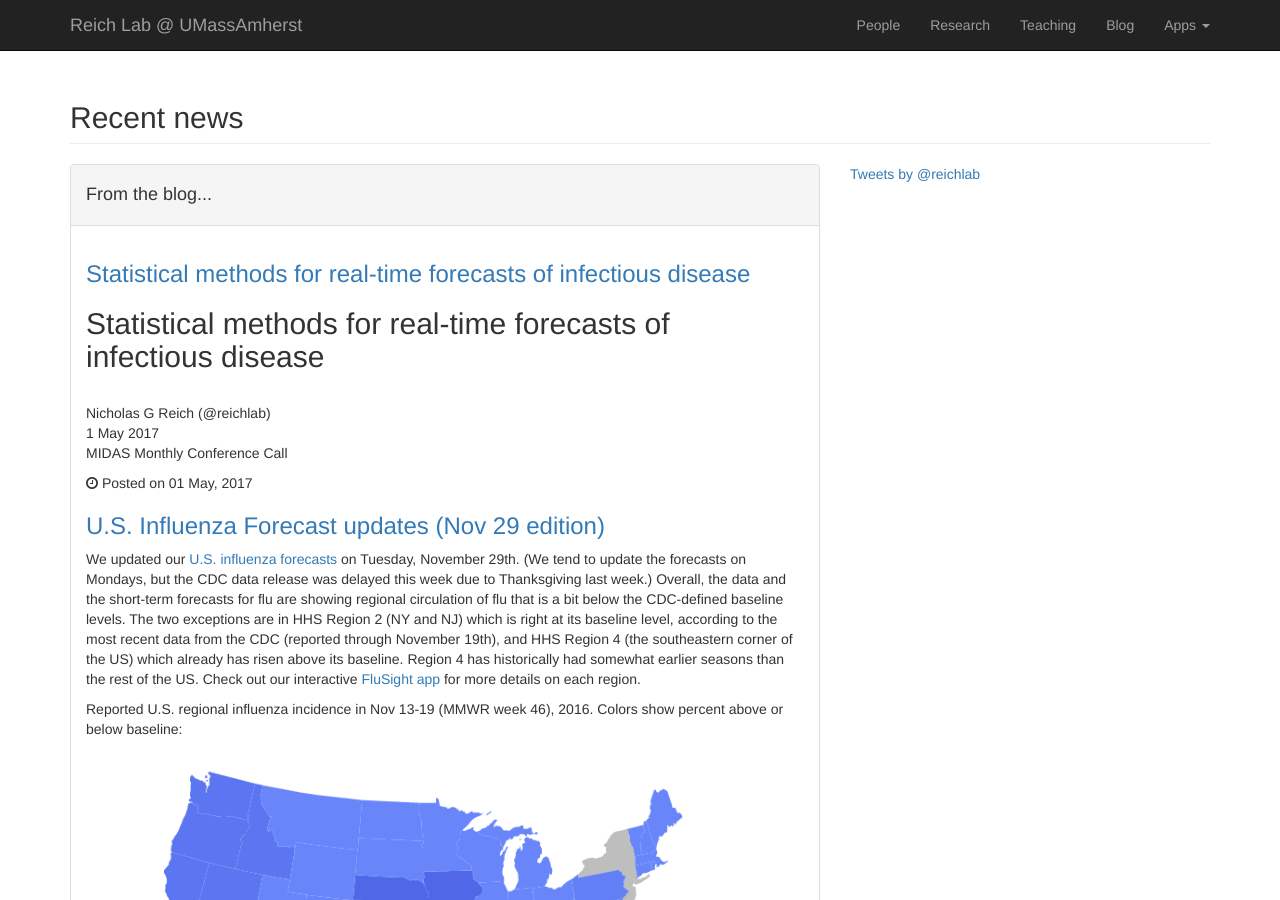
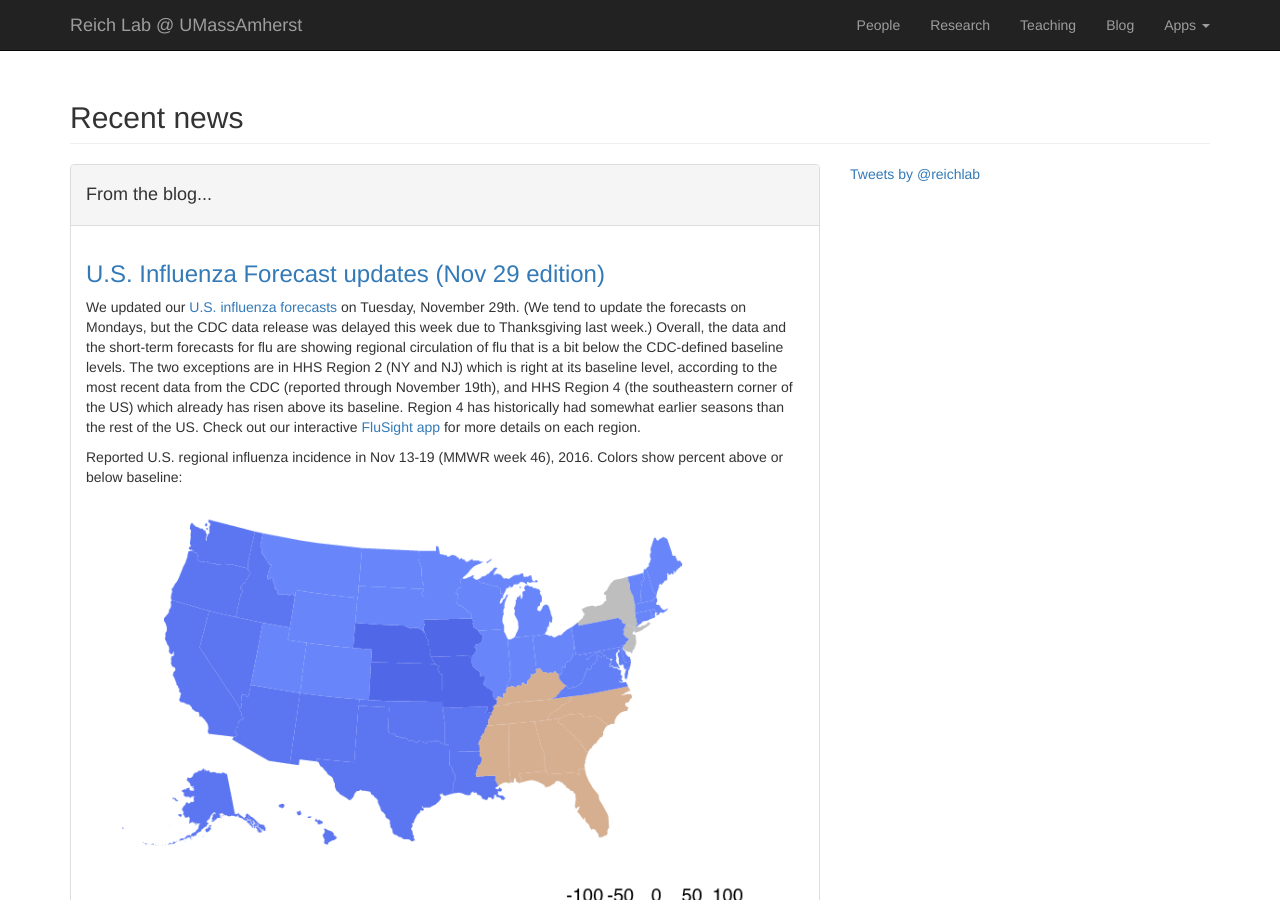
Before and after one commit to reichlab/reichlab.github.io, a Jekyll site: the page built from index.html, in a window 1280 px wide and 900 px high, scrolled down 672 px. Built offline with Jekyll 4.4.1, drawn with Linux system fonts in a browser that asks for light colours; the list of posts is cut into pages by our own code; comment, search, counter and statistics services are not loaded; some of the changed lines change nothing that is shown.

Commit message:
Move blog posts to categories

```diff
--- a/_config.yml
+++ b/_config.yml
@@ -8,3 +8,8 @@
 excerpt_separator: <!--more-->
 gems:
   [jekyll-paginate]
+defaults:
+  - scope:
+      path: "blog/_posts"
+    values:
+      permalink: /:year/:month/:day/:title.html
--- a/_includes/header.html
+++ b/_includes/header.html
@@ -61,7 +61,7 @@
                         <a href="{{ site.baseurl }}/teaching.html">Teaching</a>
                     </li>
                     <li>
-                        <a href="{{ site.baseurl }}/blog.html">Blog</a>
+                        <a href="{{ site.baseurl }}/blog">Blog</a>
                     </li>
                     <li class="dropdown">
                         <a href="#" class="dropdown-toggle" data-toggle="dropdown">Apps <b class="caret"></b></a>
--- a/index.html
+++ b/index.html
@@ -109,7 +109,7 @@
                         <h4>From the blog...</h4>
                     </div>
                     <div class="panel-body">
-                            {% for post in site.posts %}
+                            {% for post in site.categories.blog %}
                                 <h3><a href="{{ site.baseurl }}{{ post.url }}">{{ post.title }}</a></h3>
                                 {{ post.excerpt }}
                                 <p><i class="fa fa-clock-o"></i>
```
Also changed, not shown: blog/_posts/2015-08-16-first-post.md (renamed from _posts/2015-08-16-first-post.md), blog/_posts/2015-08-17-dengue-competition.md (renamed from _posts/2015-08-17-dengue-competition.md), blog/_posts/2015-09-10-stan-contributor.md (renamed from _posts/2015-09-10-stan-contributor.md), blog/_posts/2015-10-12-predicting-basketball-and-flu.md (renamed from _posts/2015-10-12-predicting-basketball-and-flu.md), blog/_posts/2015-11-17-lauer-astmh-presentation.md (renamed from _posts/2015-11-17-lauer-astmh-presentation.md), blog/_posts/2015-12-03-active-monitoring-for-ebola.md (renamed from _posts/2015-12-03-active-monitoring-for-ebola.md), blog/_posts/2016-04-04-datafest-lessons.md (renamed from _posts/2016-04-04-datafest-lessons.md), blog/_posts/2016-09-01-epidata-api.md (renamed from _posts/2016-09-01-epidata-api.md), blog/_posts/2016-11-23-introducing-flusight.md (renamed from _posts/2016-11-23-introducing-flusight.md), blog/_posts/2016-11-30-flu-forecasts.md (renamed from _posts/2016-11-30-flu-forecasts.md), blog/index.html (renamed from blog.html).
